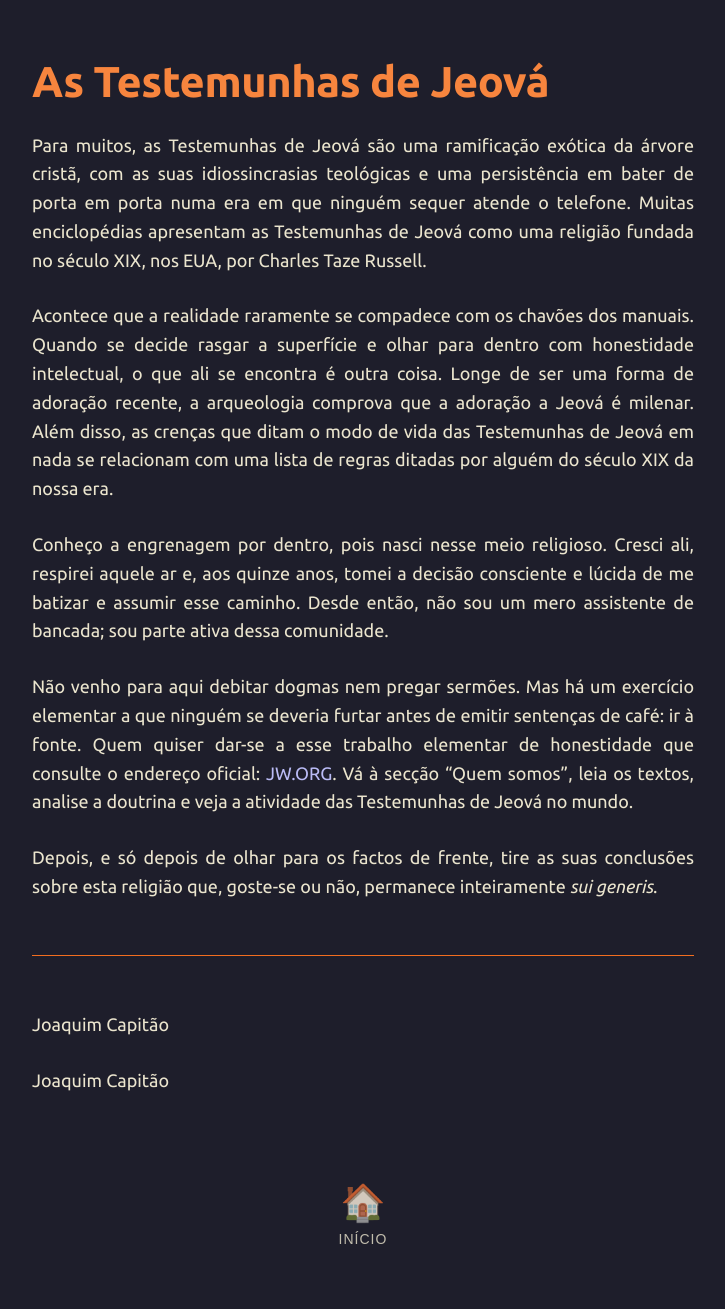
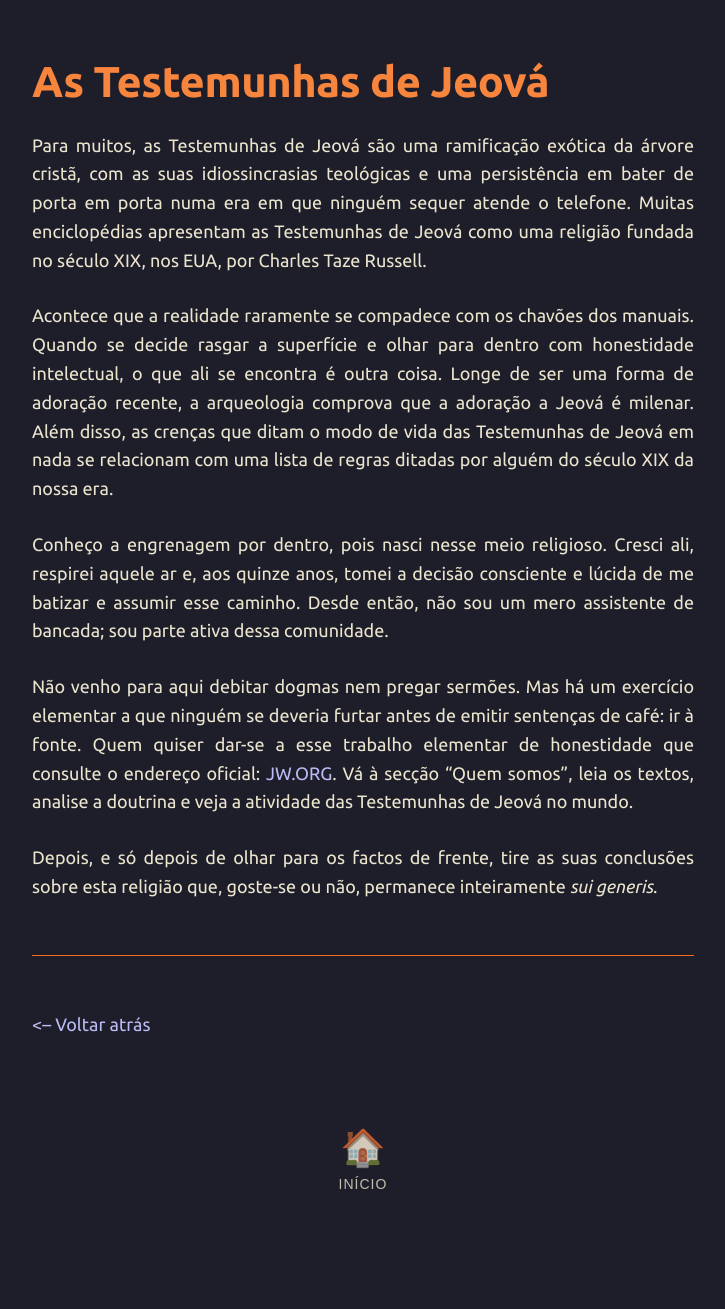
Before and after one commit to joaquim-capitao/joaquim-capitao.github.io, a Jekyll site: the page built from religiao/tj.md, in a window 1280 px wide. Shown: the whole page, without its empty margins (277-1002 px from the left). Built offline with Jekyll 4.4.1, drawn with Linux system fonts in a browser that asks for light colours; our own code applies the rules of GitHub Pages for plain Markdown files; after the commit the page ends 1253 px from its top, so only the background shows below that.

Commit message:
Remove author name and add back link

```diff
--- a/religiao/tj.md
+++ b/religiao/tj.md
@@ -12,6 +12,4 @@ Depois, e só depois de olhar para os factos de frente, tire as suas conclusões
 
 ---
 
-Joaquim Capitão
-
-Joaquim Capitão
+[<-- Voltar atrás](https://joaquim-capitao.github.io/religiao/)
```
